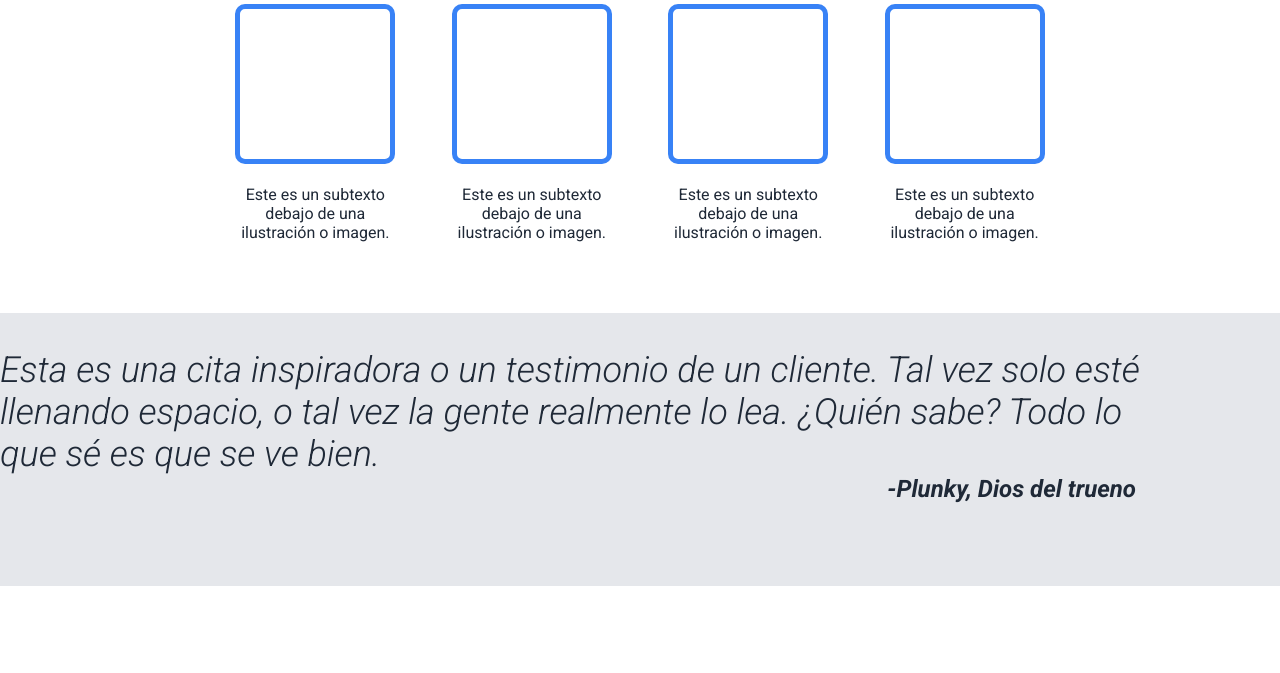
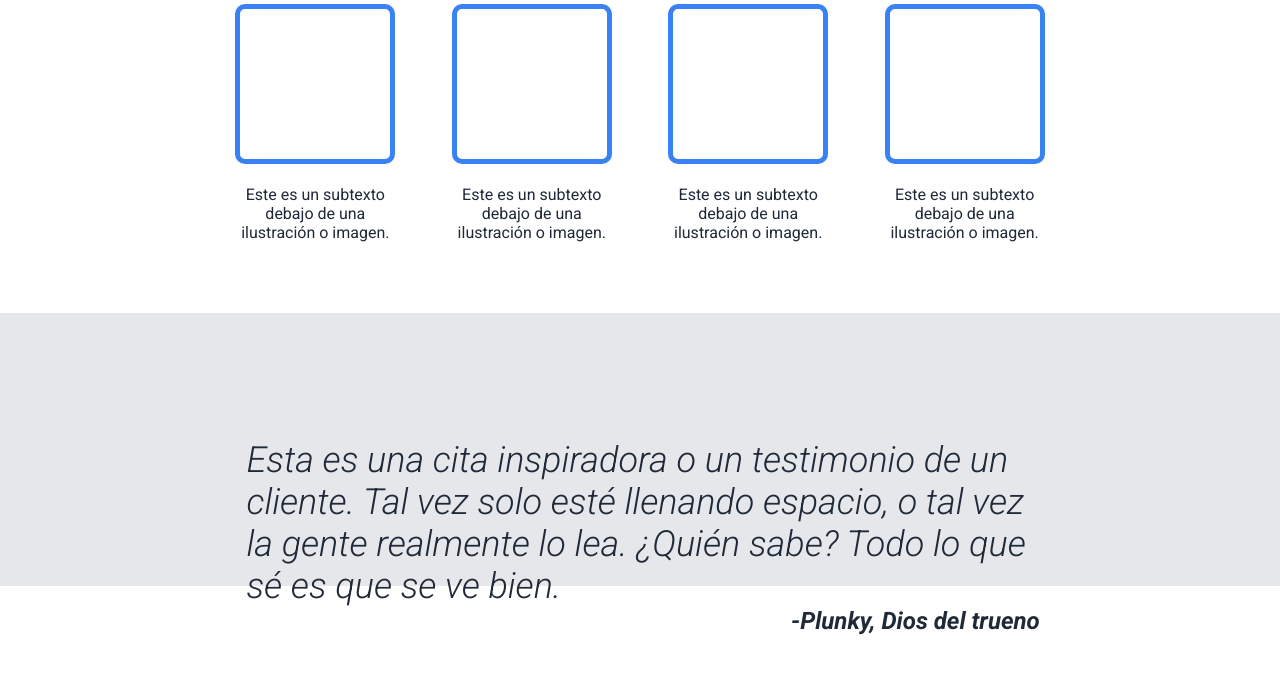
Before and after one commit to plunkyhub/landing-page, a plain HTML site: page index.html in a window 1280 px wide. Shown: the part 597-1270 px from the top of the page. Drawn offline with Linux system fonts and the light colour scheme.

Commit message:
Correcion en la seccion cita

```diff
--- a/index.html
+++ b/index.html
@@ -62,12 +62,15 @@
         </div>
     </section>
     <section class="seccion-cita">
-        <div class="cita-item">
-            <p class="cita">
-                Esta es una cita inspiradora o un testimonio de un cliente. Tal vez solo esté llenando espacio, o tal vez la gente realmente lo lea. ¿Quién sabe? Todo lo que sé es que se ve bien. <span class="quote-author">-Plunky, Dios del trueno</span>
-            </p>
+        <div class="cita-container">
+            <div class="cita-item">
+                <p class="cita">
+                    Esta es una cita inspiradora o un testimonio de un cliente. Tal vez solo esté llenando espacio, o tal vez la gente realmente lo lea. ¿Quién sabe? Todo lo que sé es que se ve bien. <span class="quote-author">-Plunky, Dios del trueno</span>
+                </p>
+            </div>
         </div>
     </section>
     <section class="action"></section>
+
 </body>
 </html>
```
